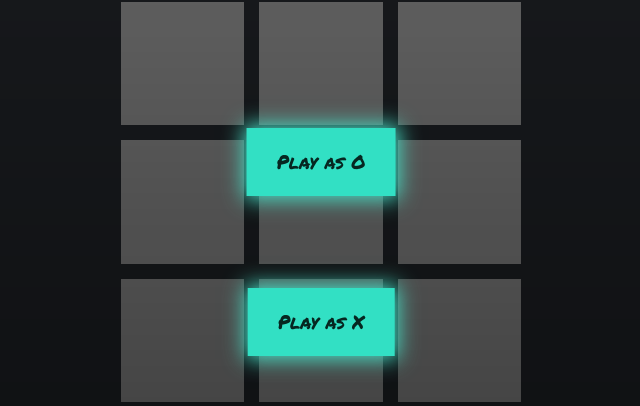
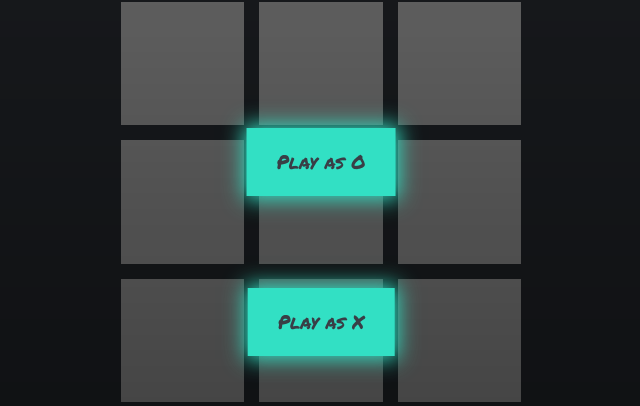
Before and after one commit to atenadadkhah/iceXO, a plain HTML site: page index.html in a window 1280 px wide. Shown: the part 238-644 px from the top of the page, without its empty margins (319-959 px from the left). Drawn offline with Linux system fonts and the light colour scheme.

Commit message:
Update iceXO.css

```diff
--- a/web-version/iceXO.css
+++ b/web-version/iceXO.css
@@ -74,9 +74,9 @@ body {
   cursor: pointer;
   outline: none;
   background-color: var(--fancy);
-  box-shadow: 0 0 20px 3px #48e3ca;
+  box-shadow: 0 0 20px 3px var(--fancy);
   font-family: "Permanent Marker";
-  color: #062721;
+  color: #393E46;
   font-size: 1.2rem;
   position: absolute;
   top: 50%;
```
